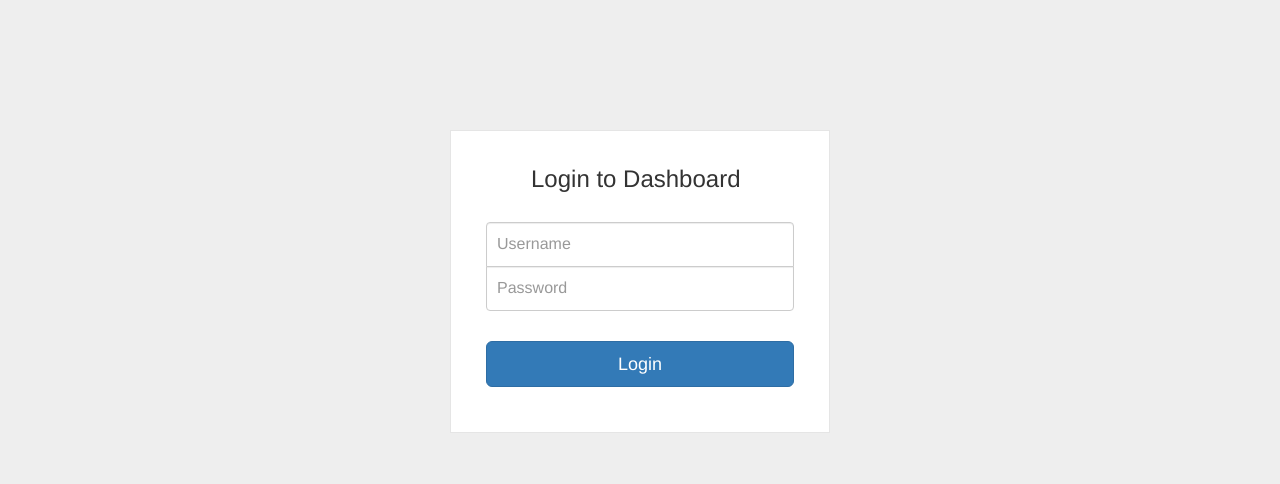
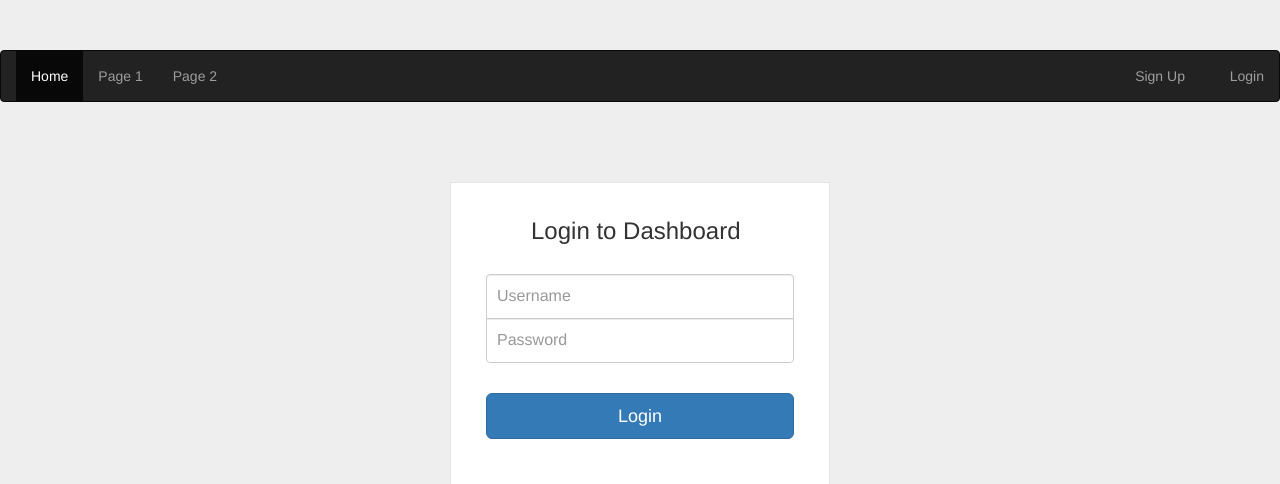
Before and after one commit to WallaceDevelopment/FinalYearProject, a Node server app: page /signin in a window 1280 px wide. Shown: the top 484 px of the page. Run offline with Node 20, Linux system fonts and the light colour scheme; some libraries are stand-ins or nearby versions; some web fonts are replaced.

Commit message:
Navbar add initial

```diff
--- a/views/layout.pug
+++ b/views/layout.pug
@@ -16,5 +16,23 @@ html(lang='en')
     //if lt IE 9
       script(src='https://oss.maxcdn.com/html5shiv/3.7.3/html5shiv.min.js')
       script(src='https://oss.maxcdn.com/respond/1.4.2/respond.min.js')
+
   body
+
+  <nav class="navbar navbar-inverse">
+  <div class="container-fluid">
+    <div class="navbar-header">
+    </div>
+    <ul class="nav navbar-nav">
+      <li class="active"><a href="#">Home</a></li>
+      <li><a href="#">Page 1</a></li>
+      <li><a href="#">Page 2</a></li>
+    </ul>
+    <ul class="nav navbar-nav navbar-right">
+      <li><a href="#"><span class="glyphicon glyphicon-user"></span> Sign Up</a></li>
+      <li><a href="#"><span class="glyphicon glyphicon-log-in"></span> Login</a></li>
+    </ul>
+  </div>
+</nav>
+
     block content
```
